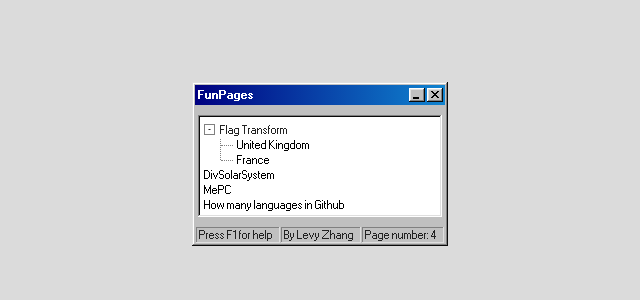
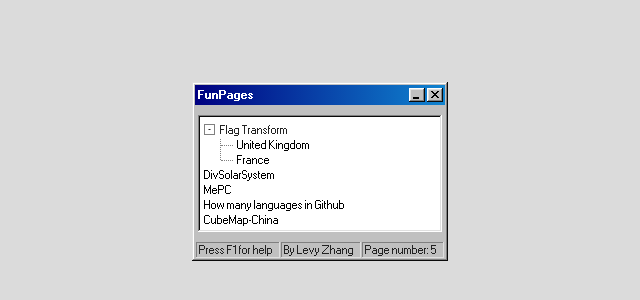
Before and after one commit to dodio12138/fun-pages, a plain HTML site: page index.html in a window 1280 px wide. Shown: the part 158-458 px from the top of the page, without its empty margins (192-832 px from the left). Drawn offline with nearby package versions, Linux system fonts and the light colour scheme.

Commit message:
Update index.html

```diff
--- a/index.html
+++ b/index.html
@@ -32,12 +32,13 @@
                 <li><a href="https://dodio12138.github.io/fun-pages/page/SolarSystem.html">DivSolarSystem</a></li>
                 <li><a href="https://dodio12138.github.io/MeTerminal/src/MePC.html">MePC</a></li>
                 <li><a href="https://dodio12138.github.io/fun-pages/page/GithubLanguages.html">How many languages in Github</a></li>
+                <li><a href="https://dodio12138.github.io/fun-pages/page/CubeMapCN.html">CubeMap-China</a></li>
               </ul>
         </div>
         <div class="status-bar" id="statusbody">
             <p class="status-bar-field">Press F1 for help</p>
             <p class="status-bar-field">By Levy Zhang</p>
-            <p class="status-bar-field">Page number: 4</p>
+            <p class="status-bar-field">Page number: 5</p>
           </div>
       </div>
       <script src="./js/index.js"></script>
```
